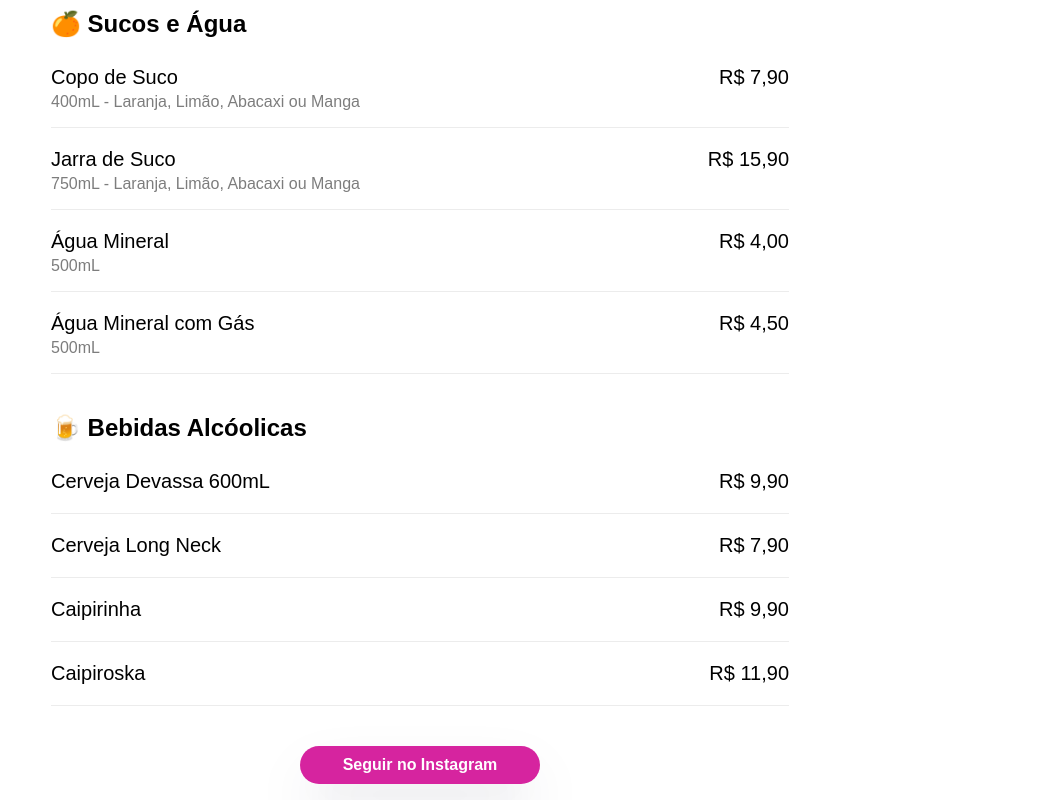
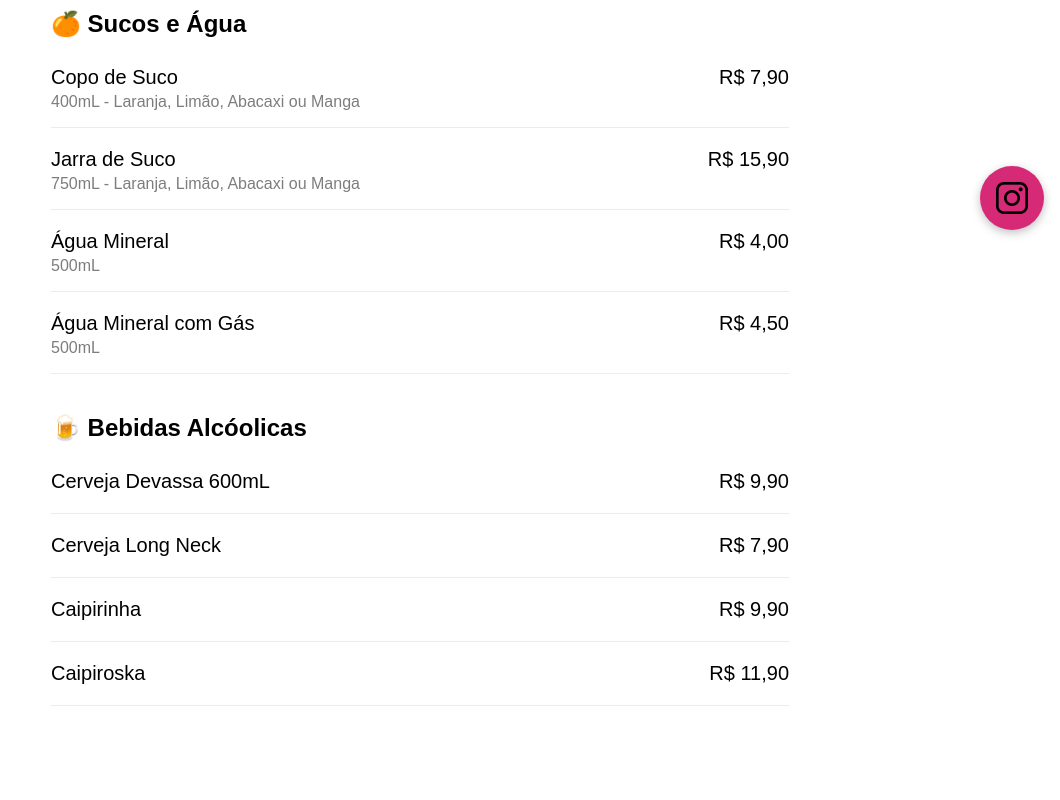
Before and after one commit to ajsaraujo/menu-rei-da-picanha, a plain HTML site: page index.html in a window 1280 px wide. Shown: the part 554-1354 px from the top of the page, without its empty margins (220-1280 px from the left). After the commit the page ends 1316 px from the top, so only its background shows below. Drawn offline with Linux system fonts and the light colour scheme.

Commit message:
Change 'follow on instagram' button for floating action button

```diff
--- a/index.html
+++ b/index.html
@@ -1,18 +1,24 @@
 <!DOCTYPE html>
 <html lang="en">
-
   <head>
-    <meta charset="UTF-8">
-    <meta http-equiv="X-UA-Compatible" content="IE=edge">
-    <meta name="viewport" content="width=device-width, initial-scale=1.0">
+    <meta charset="UTF-8" />
+    <meta http-equiv="X-UA-Compatible" content="IE=edge" />
+    <meta name="viewport" content="width=device-width, initial-scale=1.0" />
     <title>Cardápio do Rei da Picanha</title>
-    <link rel="stylesheet" href="styles.css">
-    <link rel="shortcut icon" href="favicon.ico" type="image/x-icon">
+    <link rel="stylesheet" href="styles.css" />
+    <link rel="shortcut icon" href="favicon.ico" type="image/x-icon" />
+    <link
+      rel="stylesheet"
+      href="https://cdnjs.cloudflare.com/ajax/libs/font-awesome/4.7.0/css/font-awesome.min.css"
+    />
   </head>
 
   <body>
+    <a class="instagram-button" href="https://www.instagram.com/reidapicanha_">
+      <img class="instagram-icon" src="assets/instagram.png" />
+    </a>
 
-    <img class="logo" src="logo.png">
+    <img class="logo" src="assets/logo.png" />
 
     <div class="items">
       <section class="menu-section">
@@ -42,7 +48,6 @@
       </section>
 
       <section class="menu-section">
-
         <h2 class="section-header">🍊 Sucos e Água</h2>
 
         <div class="item">
@@ -80,7 +85,6 @@
       </section>
 
       <section class="menu-section">
-
         <h2 class="section-header">🍺 Bebidas Alcóolicas</h2>
 
         <div class="item">
@@ -104,8 +108,5 @@
         </div>
       </section>
     </div>
-
-    <a href="https://www.instagram.com/reidapicanha_" class="instagram-button">Seguir no Instagram</a>
   </body>
-
 </html>
--- a/styles.css
+++ b/styles.css
@@ -54,19 +54,22 @@ body {
 }
 
 .instagram-button {
-  text-decoration: none;
+  position: fixed;
+  right: 16px;
+  bottom: 16px;
 
-  margin: 0 auto;
-  display: block;
-  text-align: center;
-  max-width: 220px;
-  padding: 10px;
-  font-size: 16px;
-  font-weight: 700;
-  border-radius: 32px;
+  padding: 16px;
+  border-radius: 40px;
+  background-color: pink;
 
-  background: #d6249f;
-  color: white;
-  box-shadow: rgba(50, 50, 93, 0.25) 0px 30px 60px -12px,
-    rgba(0, 0, 0, 0.3) 0px 18px 36px -18px;
+  display: flex;
+  flex-direction: column;
+  justify-content: center;
+
+  background: #d62976;
+  box-shadow: 0px 3px 10px rgba(0, 0, 0, 0.25);
 }
+
+.instagram-icon {
+  width: 32px;
+}
```
Also changed, not shown: assets/instagram.png (added), 2 other files. Lines whose indentation alone changed are shown as unchanged.
